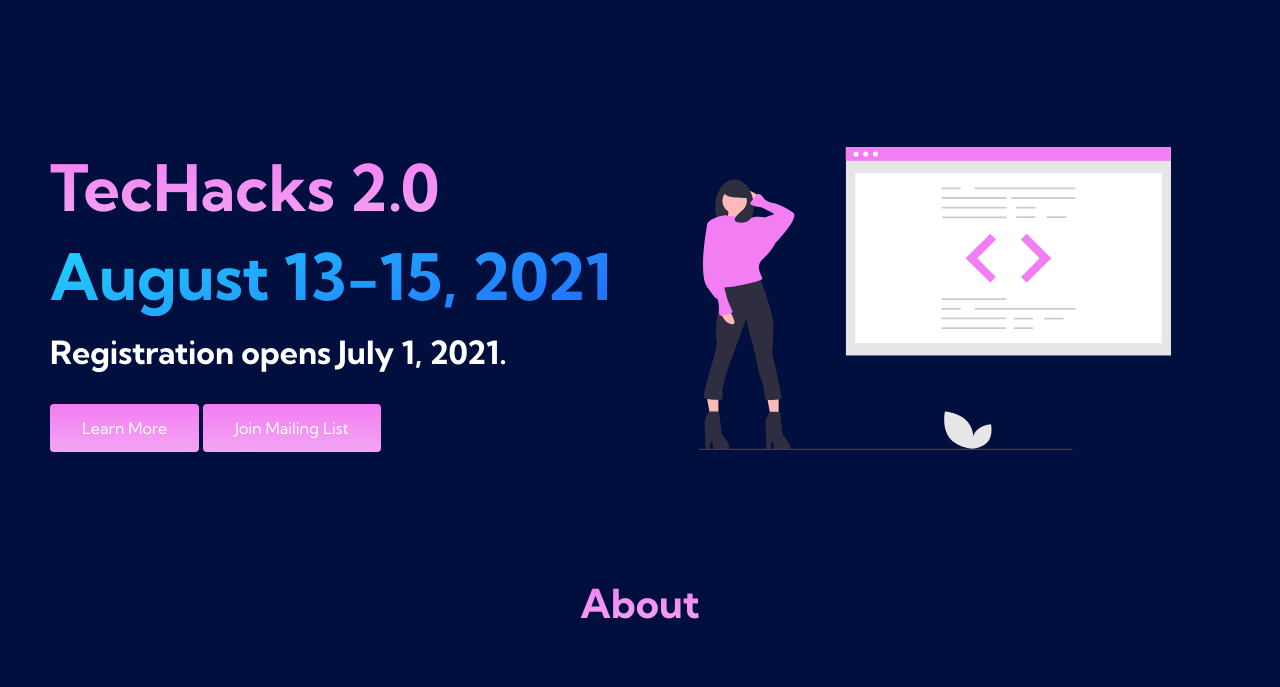
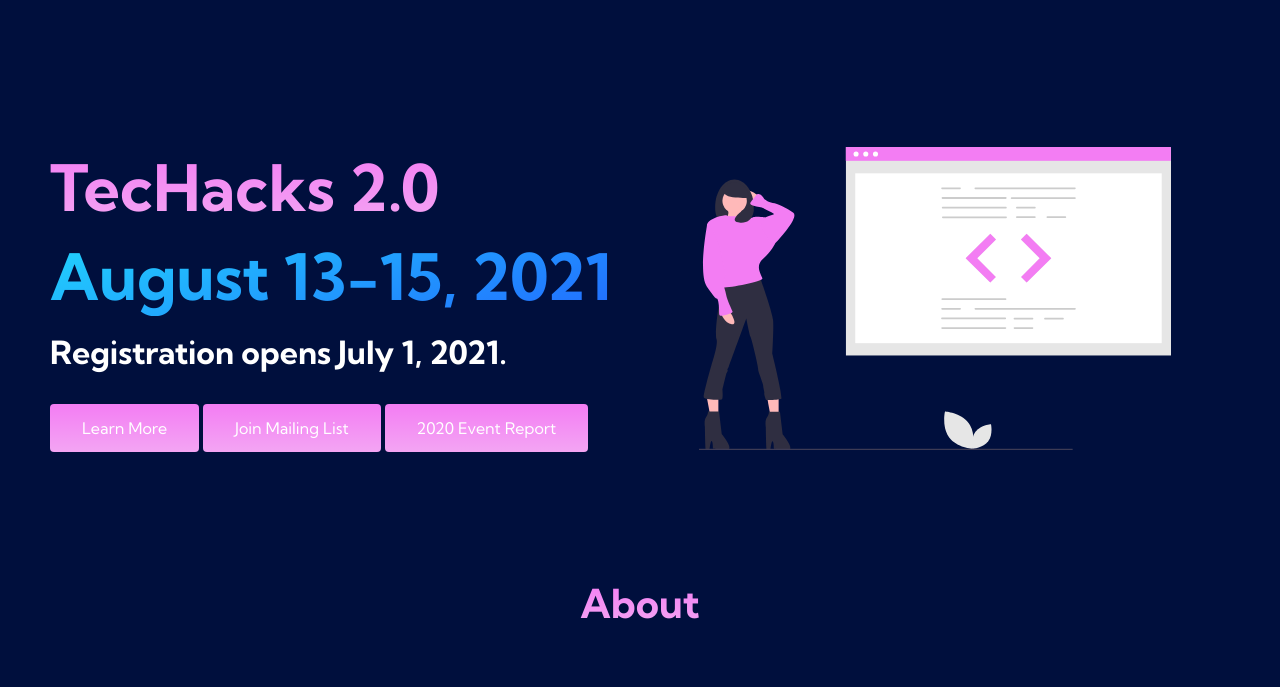
Before and after one commit to TecHacks2/TecHacks2.github.io, a plain HTML site: page index.html in a window 1280 px wide. Shown: the part 83-770 px from the top of the page. Drawn offline with Linux system fonts and the light colour scheme.

Commit message:
Add Event Report Button

```diff
--- a/index.html
+++ b/index.html
@@ -52,6 +52,7 @@
           <p>Registration opens July 1, 2021.</p>
           <button class="main__btn"><a href="#navAbout">Learn More</a></button>
           <button class="main__btn"><a href="https://techacks.ck.page/" target="_blank">Join Mailing List</a></button>
+          <button class="main__btn"><a href="https://drive.google.com/drive/u/2/my-drive" target="_blank">2020 Event Report</a></button>
         </div>
         <div class="main__img--container">
           <img id="main__img" src="images/home_img.svg" />
```
